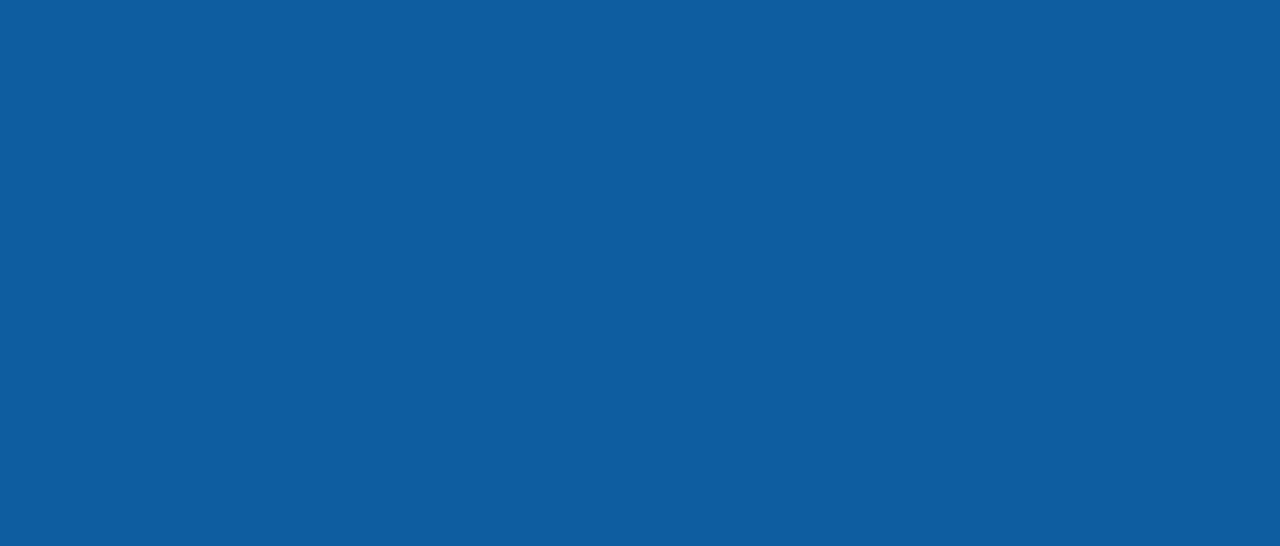
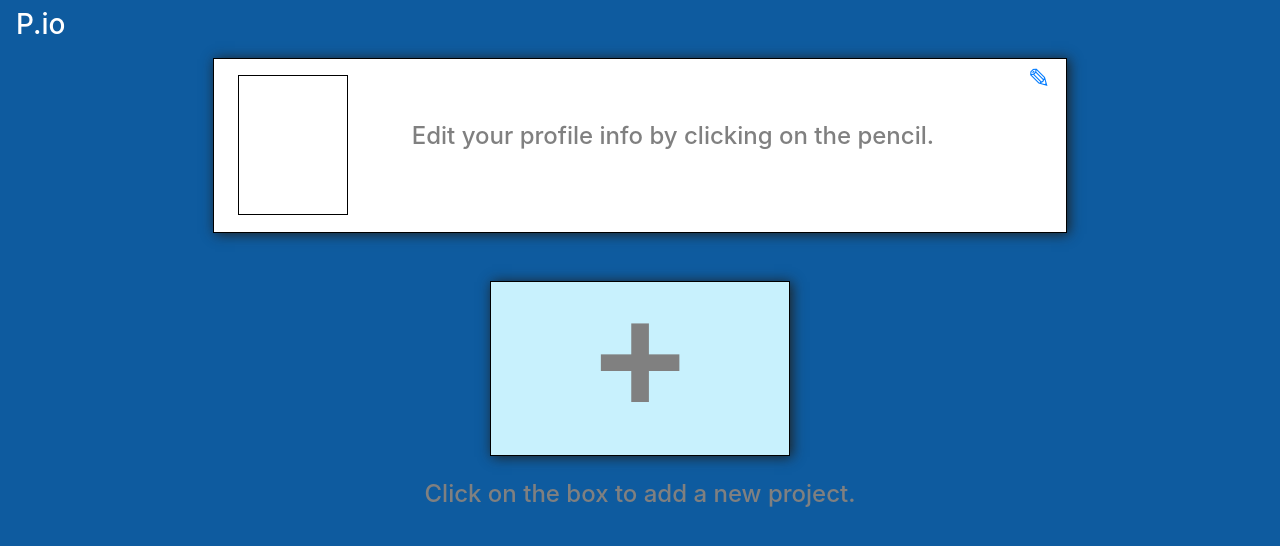
Before and after one commit to mjschimm/portfol.io, a Django app: page /new_profile1 in a window 1280 px wide. Before the commit the part shown is empty. Shown: the top 546 px of the page. Run offline with Django 3.2, Linux system fonts and the light colour scheme; some libraries are stand-ins or nearby versions.

Commit message:
First new profile view

```diff
--- a/mysite/portfolio/static/css/base.css
+++ b/mysite/portfolio/static/css/base.css
@@ -1,6 +1,5 @@
 body {
 	background-color: #0e5b9f;
-	color: #0e5b9f;
 	height: 100%;
 }
 
--- a/mysite/portfolio/static/css/new_profile1.css
+++ b/mysite/portfolio/static/css/new_profile1.css
@@ -1,8 +1,53 @@
 body {
+  color: black;
+}
+
+h4 {
+  color: grey;
+}
+
+h3 {
   color: white;
 }
 
 .profile-head {
   background-color: white;
-  height: 75px;
+  border-color:black;
+  border-style: solid;
+  border-width: 1px;
+  box-shadow: 2px 1px 12px #202220;
+  height: 175px;
 }
+
+.profile-photo {
+  border-color: black;
+  border-style: solid;
+  border-width: 1px;
+  height: 140px;
+  width: 110px;
+}
+
+.edit-button {
+  font-size: 1.7em;
+}
+
+.add-project {
+  background-color: rgb(200, 241, 253);
+  border-color:black;
+  border-style: solid;
+  border-width: 1px;
+  box-shadow: 2px 1px 12px #202220;
+  color: grey;
+  font-size: 10em;
+  font-weight: 600;
+  height: 175px;
+  line-height: 87%;
+  text-align: center;
+  text-decoration: none;
+  width: 300px;
+}
+
+.add-project:hover {
+  color: grey;
+  text-decoration: none;
+}
--- a/mysite/portfolio/templates/new_profile1.html
+++ b/mysite/portfolio/templates/new_profile1.html
@@ -6,18 +6,35 @@
 {% endblock title %}
 
 {% block stylesheets %}
-  <link rel="stylesheet" href="{% static 'css/new_profile1.css' %}">
 {% endblock stylesheets %}
 
 {% block content %}
-Fuck you
 
-<div class="container-fluid">
+<link rel="stylesheet" href="{% static 'css/new_profile1.css' %}">
+
+<h3 class="ml-3 mt-2">P.io</h3>
+
+<div class="container-fluid mt-3">
   <div class="row justify-content-center">
-    <div class="col-10 profile-head">
-
+    <div class="col-8 profile-head">
+      <div class="row">
+        <div class="col-auto profile-photo mt-3 ml-4"></div>
+        <h4 class="my-auto mx-auto pl-4">Edit your profile info by clicking on the pencil.</h4>
+        <div class="col-auto ml-auto">
+          <a class="edit-button" href="">✎</a>
+        </div>
+      </div>
     </div>
   </div>
 </div>
 
+<div class="container-fluid mt-5">
+  <div class="row justify-content-center">
+    <a class="add-project pb-5" href="">+</a>
+  </div>
+  <div class="row justify-content-center mt-4">
+    <h4>Click on the box to add a new project.</h4>
+  </div>
+</div>
+
 {% endblock content %}
```
